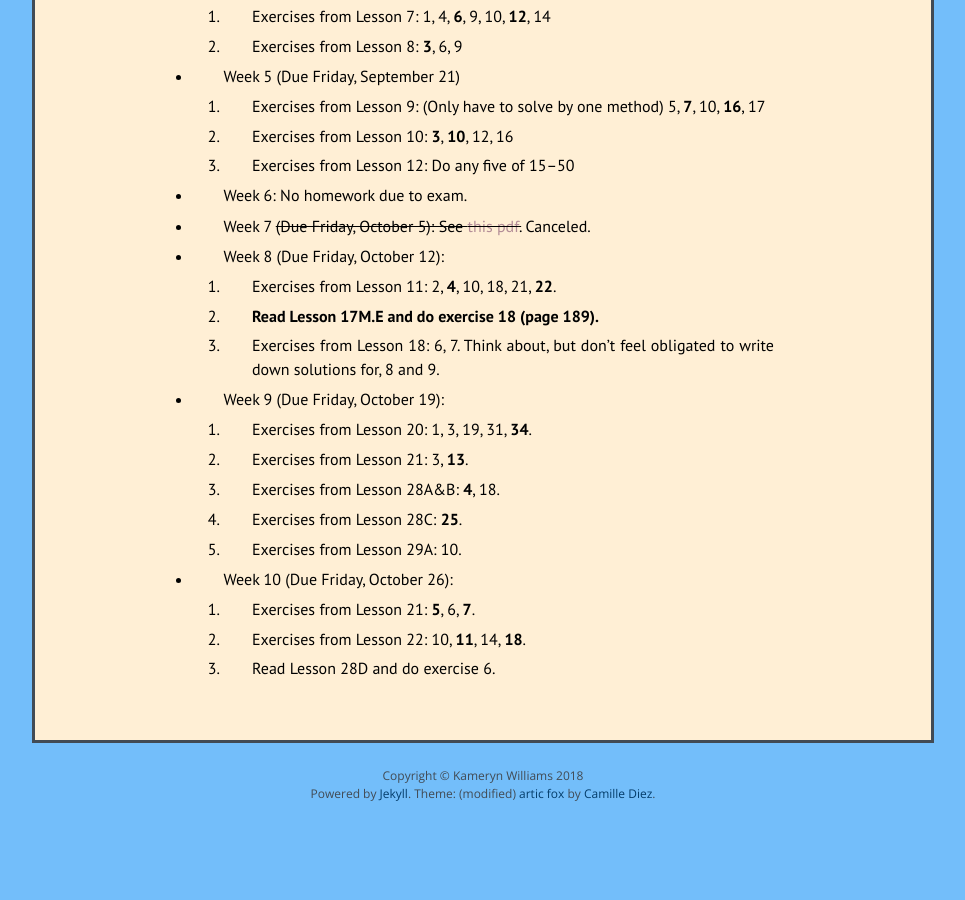
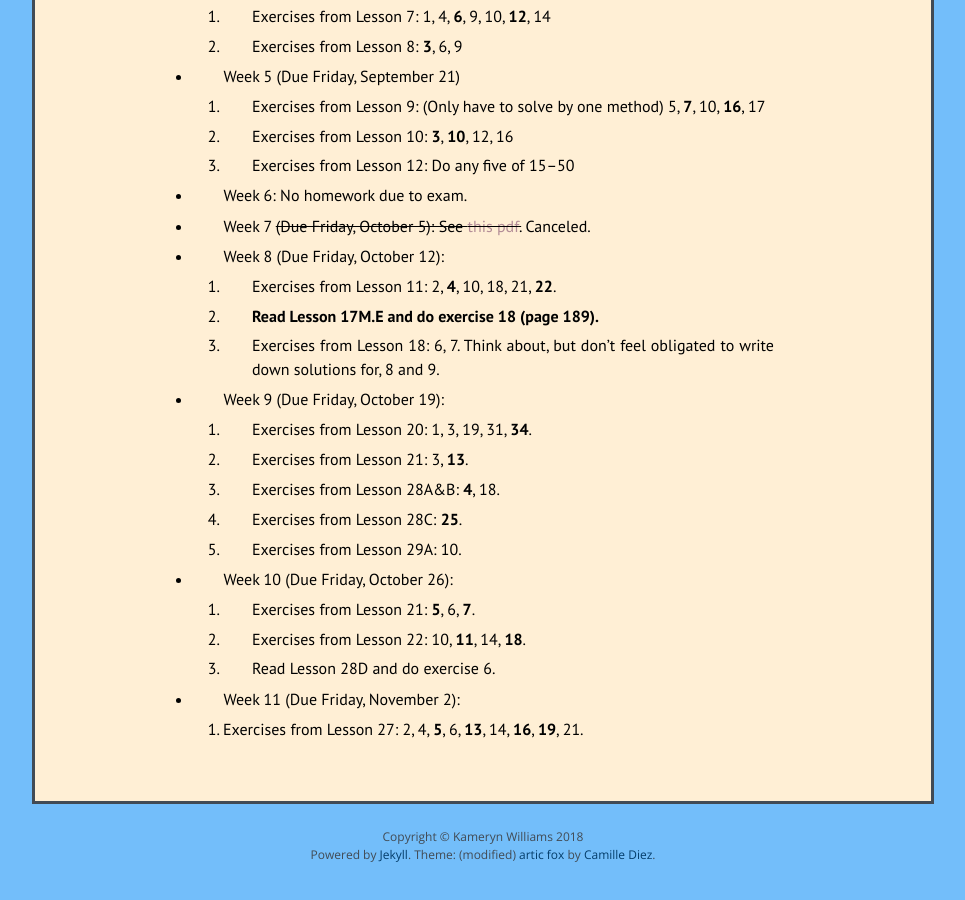
Before and after one commit to kamerynjw/kamerynjw.github.io, a Jekyll site: the page built from teaching/2018/math302.md, in a window 1280 px wide and 900 px high, scrolled down 2151 px. Shown: the whole window, without its empty margins (157-1122 px from the left). Built offline with Jekyll 4.4.1, drawn with Linux system fonts in a browser that asks for light colours; nearby versions of some CDN libraries; formulas are drawn with MathJax 3; before the commit the page ends 2990 px from its top, so only the background shows below that.

Commit message:
added homewokr

```diff
--- a/teaching/2018/math302.md
+++ b/teaching/2018/math302.md
@@ -104,3 +104,7 @@ I will grade from among the bolded or starred problems.
     2. Exercises from Lesson 22: 10, **11**, 14, **18**.
 
     3. Read Lesson 28D and do exercise 6.
+
+* Week 11 (Due Friday, November 2):
+
+    1. Exercises from Lesson 27: 2, 4, **5**, 6, **13**, 14, **16**, **19**, 21.
```
Also changed, not shown: teaching/2018/math244.md (+2 -0 lines).
